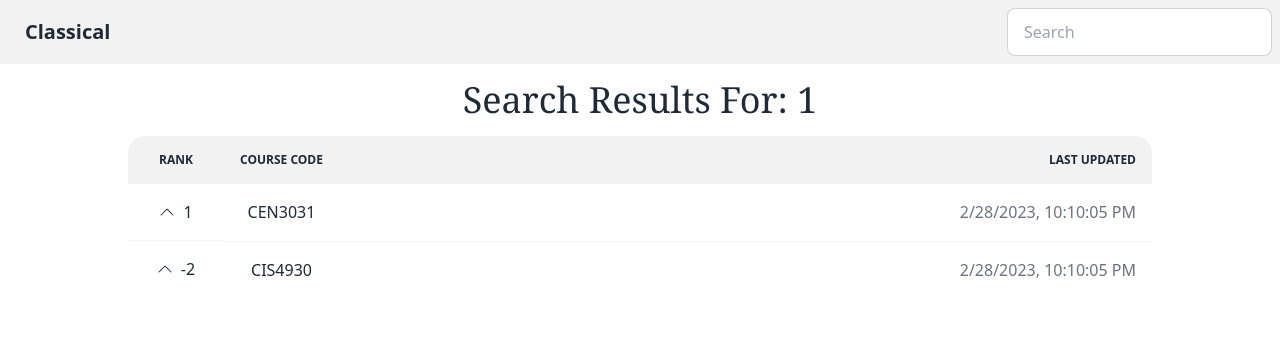
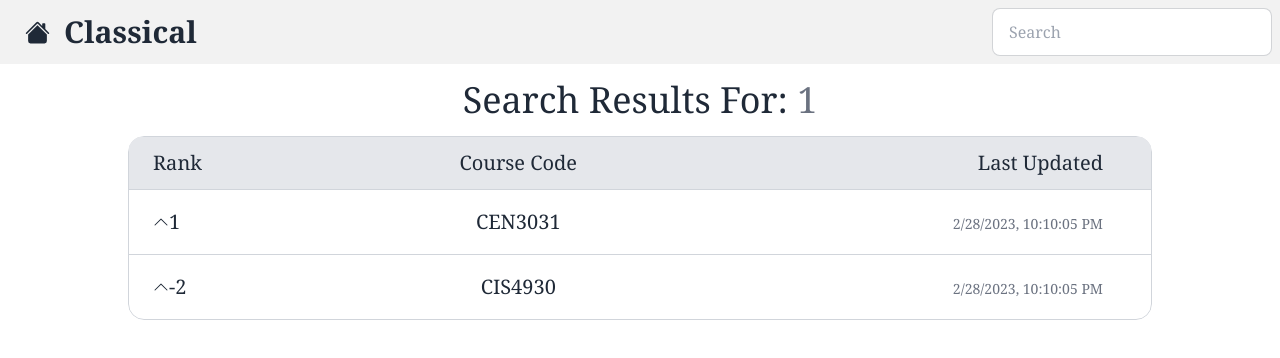
Before and after one commit to ryancircelli/Classical, an Angular app in the folder Frontend/: page /results/1 in a window 1280 px wide. Shown: the top 358 px of the page. Built offline with nearby package versions, Linux system fonts and the light colour scheme.

Commit message:
edited home icon, general UI, table formatting

```diff
--- a/Frontend/src/app/app.component.html
+++ b/Frontend/src/app/app.component.html
@@ -1,10 +1,17 @@
 <nav class="navbar bg-base-200">
   <div class="navbar-start">
-    <a class="btn btn-ghost normal-case text-xl" [routerLink]="'/'">{{title}}</a>
+    <a class="btn btn-ghost" [routerLink]= "'/'">
+      <svg xmlns="http://www.w3.org/2000/svg" width="25" height="25" fill="currentColor" class="bi bi-house-fill" viewBox="0 0 16 16">
+        <path d="M8.707 1.5a1 1 0 0 0-1.414 0L.646 8.146a.5.5 0 0 0 .708.708L8 2.207l6.646 6.647a.5.5 0 0 0 .708-.708L13 5.793V2.5a.5.5 0 0 0-.5-.5h-1a.5.5 0 0 0-.5.5v1.293L8.707 1.5Z"/>
+        <path d="m8 3.293 6 6V13.5a1.5 1.5 0 0 1-1.5 1.5h-9A1.5 1.5 0 0 1 2 13.5V9.293l6-6Z"/>
+      </svg>
+      <div style="padding: 7px;"></div>
+      <div class="normal-case font-serif text-3xl">{{title}}</div>
+    </a>
   </div>
   <div class="navbar-end">
     <div class="form-control">
-      <input type="text" [(ngModel)]="searchTerm" name="search" placeholder="Search" (keyup.enter)="onSubmit()" class="input input-bordered" data-cy="search"/>
+      <input type="text" [(ngModel)]="searchTerm" name="search" placeholder="Search" (keyup.enter)="onSubmit()" class="input input-bordered font-serif" data-cy="search"/>
     </div>
   </div>
 </nav>
--- a/Frontend/src/app/pages/class/class.component.html
+++ b/Frontend/src/app/pages/class/class.component.html
@@ -1 +1,25 @@
-<p>class works!</p>
+<div class="overflow-x-auto flex flex-col items-center">
+    <div class="text-4xl font-serif py-4">Posts For: <span class="text-gray-500 font-serif text-4xl">**clickedClass**</span></div>
+    <div class="rounded-2xl w-[80%] overflow-hidden">
+      <div class="w-full">
+        <div class="flex justify-between font-serif py-3 px-6 bg-gray-200 border-b border-gray-300 text-sm">
+          <div class="w-1/4 text-left font-serif text-xl">Rank</div>
+          <div class="w-3/4 text-left pl-6 font-serif text-xl">Link</div>
+        </div>
+        <div class="divide-y divide-gray-300">
+          <div class="flex items-center justify-between py-2 px-6 hover:bg-gray-100 cursor-pointer">
+            <div class="flex items-center w-1/4">
+              <div class="flex items-center justify-center font-serif text-xl">
+                <p style="margin-right: 24px;">1.</p>
+              </div>
+            </div>
+            <div class="text-left pl-6 w-3/4">
+              <div class="flex items-center justify-start">
+                <p class="font-serif text-lg text-xl"><a href="https://groupme.com/CHOSEN_CLASS" class="text-blue-500 hover:underline font-serif text-xl">https://groupme.com/CHOSEN_CLASS</a></p>
+              </div>
+            </div>
+          </div>
+        </div>
+      </div>
+    </div>
+  </div>
--- a/Frontend/src/app/pages/home/home.component.html
+++ b/Frontend/src/app/pages/home/home.component.html
@@ -5,9 +5,9 @@
     <table class="table w-full">
       <thead>
         <tr>
-          <th class="text-center align-middle w-24">Rank</th>
-          <th class="text-center align-middle w-24">Course Code</th>
-          <th class="text-right align-middle">Last Updated</th>
+          <th class="text-center align-middle w-24 font-serif">Rank</th>
+          <th class="text-center align-middle w-24 font-serif">Course Code</th>
+          <th class="text-right align-middle font-serif">Last Updated</th>
         </tr>
       </thead>
       <tbody>
@@ -22,8 +22,8 @@
             <!-- net votes -->
             <span>{{ class.netVotes }}</span>
           </td>
-          <td class="text-center align-middle">{{ class.className }}</td>
-          <td class="text-right align-middle text-gray-500"> {{ class.dateUpdated && class.dateUpdated.toLocaleString() }}</td>
+          <td class="text-center align-middle font-serif">{{ class.className }}</td>
+          <td class="text-right align-middle font-serif text-gray-500"> {{ class.dateUpdated && class.dateUpdated.toLocaleString() }}</td>
         </tr>
       </tbody>
     </table>
--- a/Frontend/src/app/pages/results/results.component.html
+++ b/Frontend/src/app/pages/results/results.component.html
@@ -1,18 +1,17 @@
-
 <div class="overflow-x-auto flex flex-col items-center">
-  <div class="text-4xl font-serif py-4">Search Results For: {{search}}</div>
+  <div class="text-4xl font-serif py-4">Search Results For: <span class="display: inline-block text-4xl font-serif text-gray-500">{{search}}</span> </div>
   <div class="rounded-2xl w-[80%] overflow-hidden">
-  <table class="table w-full">
-    <thead>
-      <tr>
-        <th class="text-center align-middle w-24">Rank</th>
-        <th class="text-center align-middle w-24">Course Code</th>
-        <th class="text-right align-middle">Last Updated</th>
-      </tr>
-    </thead>
-    <tbody>
-      <tr class="hover" *ngFor="let class of results">
-        <td class="flex flex-row items-center justify-center space-x-2">
+    <div class="w-full border border-gray-300 rounded-2xl">
+      <div class="flex font-serif py-3 px-6 bg-gray-200 border-b border-gray-300 text-sm">
+        <div class="flex items-center w-1/4">
+          <div class="text-left text-xl font-serif">Rank</div>
+        </div>
+        <div class="w-1/4 text-center text-xl font-serif">Course Code</div>
+        <div class="w-1/2 text-right pr-6 text-xl font-serif">Last Updated</div>
+      </div>
+      <div class="divide-y divide-gray-300">
+        <a class="flex items-center justify-between py-2 px-6 hover:bg-gray-100 cursor-pointer" *ngFor="let class of results" [routerLink]="['/class']">
+          <div class="flex items-center w-1/4">
             <!-- arrow icon -->
             <div class="flex items-center justify-center">
               <svg xmlns="http://www.w3.org/2000/svg" width="16" height="16" fill="currentColor" class="bi bi-chevron-up" viewBox="0 0 16 16">
@@ -20,12 +19,19 @@
               </svg>
             </div>
             <!-- net votes -->
+            <div class="font-serif text-xl">
               <span>{{ class.netVotes }}</span>
-        </td>
-        <td class="text-center align-middle">{{ class.className }}</td>
-        <td class="text-right align-middle text-gray-500"> {{ class.dateUpdated.toLocaleString() }}</td>
-      </tr>
-    </tbody>
-  </table>
+            </div>
+            <div style="padding: 24px;"></div>
+          </div>
+          <div class="text-center w-1/4 align-middle text-xl font-serif">
+            <span class="block">{{ class.className }}</span>
+          </div>
+          <div class="text-right pr-6 w-1/2 text-xl font-serif">
+            <span class="text-gray-500 text-sm">{{ class.dateUpdated.toLocaleString() }}</span>
+          </div>
+        </a>
       </div>
     </div>
+  </div>
+</div>
--- a/Frontend/src/app/pages/results/results.component.ts
+++ b/Frontend/src/app/pages/results/results.component.ts
@@ -44,6 +44,4 @@ export class ResultsComponent implements OnInit {
     results.forEach((results, index) => results.netVotes = results.upvotes - results.downvotes);
     return results;
   }
-
-
 }
```
Lines whose indentation alone changed are shown as unchanged.
